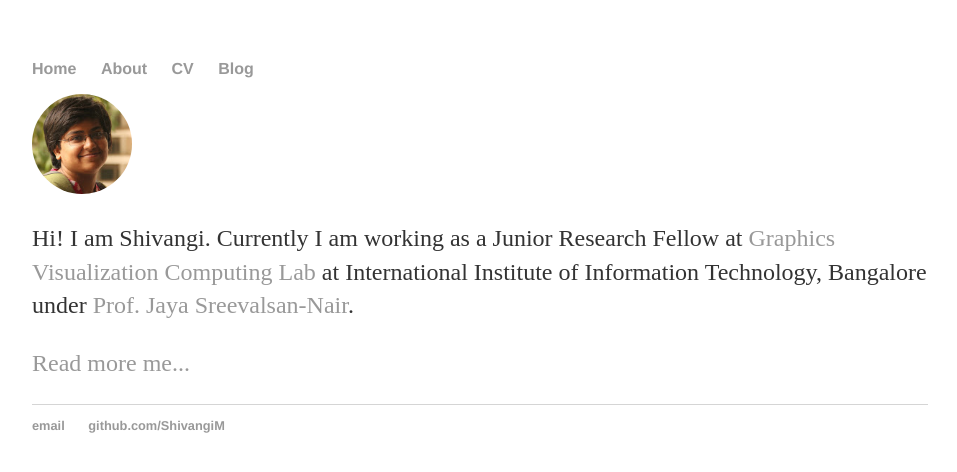
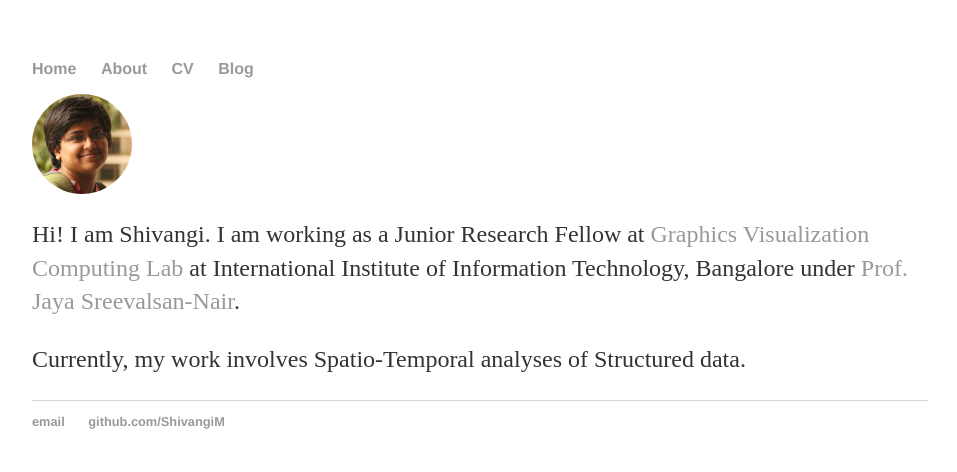
Before and after one commit to ShivangiM/shivangim.github.io, a Jekyll site: the page built from index.html, in a window 1280 px wide. Shown: the top 472 px of the page, without its empty margins (160-1117 px from the left). Built offline with Jekyll 4.4.1, drawn with Linux system fonts in a browser that asks for light colours.

Commit message:
Update index.html

```diff
--- a/index.html
+++ b/index.html
@@ -4,7 +4,7 @@ title: Shivangi Motwani
 ---
 
 <div class="blurb">
-	<img src="./Shivangi.JPG" alt="Shivangi Motwani" style="width:100px;height:100px;">
-	<p>Hi! I am Shivangi. Currently I am working as a Junior Research Fellow at <a href="https://www.iiitb.ac.in/GVCL/GVCL.html">Graphics Visualization Computing Lab</a> at International Institute of Information Technology, Bangalore under <a href="https://www.iiitb.ac.in/faculty_page.php?name=JayaSreevalsanNair">Prof. Jaya Sreevalsan-Nair</a>.</p>
-	<p> <a href="/about">Read more me...</a></p>
+	<img src="./Shivangi.JPG" alt="Shivangi Motwani" style="width:100px;height:100px;" align="middle">
+	<p>Hi! I am Shivangi. I am working as a Junior Research Fellow at <a href="https://www.iiitb.ac.in/GVCL/GVCL.html">Graphics Visualization Computing Lab</a> at International Institute of Information Technology, Bangalore under <a href="https://www.iiitb.ac.in/faculty_page.php?name=JayaSreevalsanNair">Prof. Jaya Sreevalsan-Nair</a>.</p>
+	<p>Currently, my work involves Spatio-Temporal analyses of Structured data.</p>
 </div><!-- /.blurb -->
```
